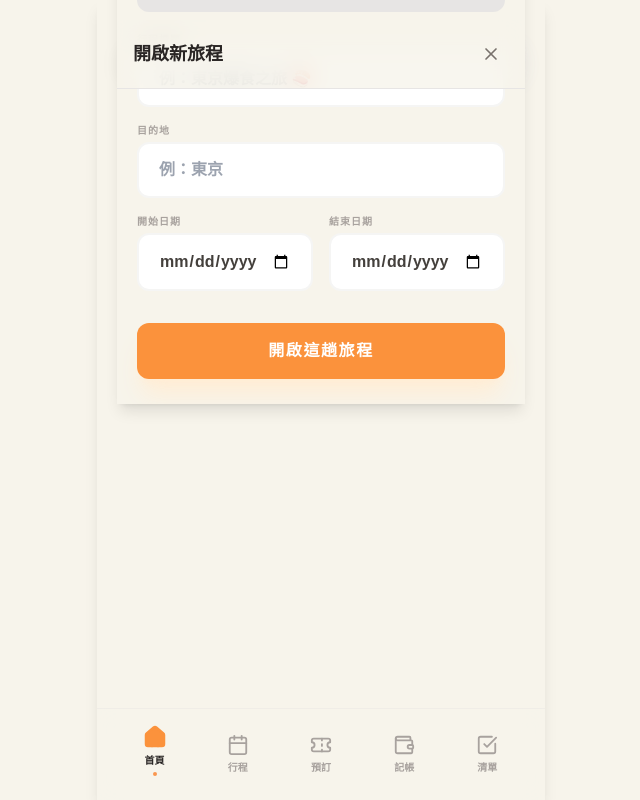
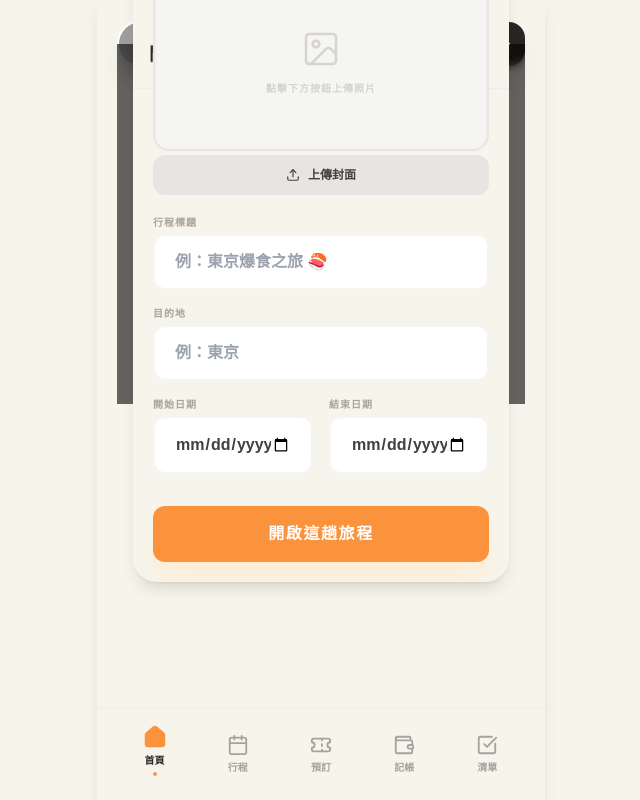
Before and after one commit to evo20537-stack/travel-log-app, a React (Vite) app: page / in a window 1280 px wide. Shown: the whole page, without its empty margins (319-959 px from the left). Built offline with nearby package versions, Linux system fonts and the light colour scheme; no server answers; the database is empty; grey boxes are pictures that could not be loaded; a web font is replaced by a local one.

Commit message:
fix: Center all modals for improved user experience

```diff
--- a/src/components/ui/Modal.tsx
+++ b/src/components/ui/Modal.tsx
@@ -12,9 +12,9 @@ const Modal: React.FC<ModalProps> = ({ isOpen, onClose, title, children }) => {
   if (!isOpen) return null;
 
   return (
-    <div className="fixed inset-0 bg-black/60 backdrop-blur-sm z-50 flex justify-center items-end" onClick={onClose}>
+    <div className="fixed inset-0 bg-black/60 backdrop-blur-sm z-50 flex justify-center items-center" onClick={onClose}>
       <div
-        className="bg-[#F7F4EB] w-full max-w-2xl rounded-t-3xl shadow-lg flex flex-col max-h-[90vh]"
+        className="bg-[#F7F4EB] w-full max-w-2xl rounded-3xl shadow-lg flex flex-col max-h-[90vh] mx-4"
         onClick={e => e.stopPropagation()}
       >
         <header className="flex items-center justify-between p-4 border-b border-stone-200 sticky top-0 bg-[#F7F4EB]/80 backdrop-blur-md">
@@ -23,7 +23,7 @@ const Modal: React.FC<ModalProps> = ({ isOpen, onClose, title, children }) => {
             <X size={20} />
           </button>
         </header>
-        <div className="overflow-y-auto p-5 pb-24">
+        <div className="overflow-y-auto p-5">
           {children}
         </div>
       </div>
```
